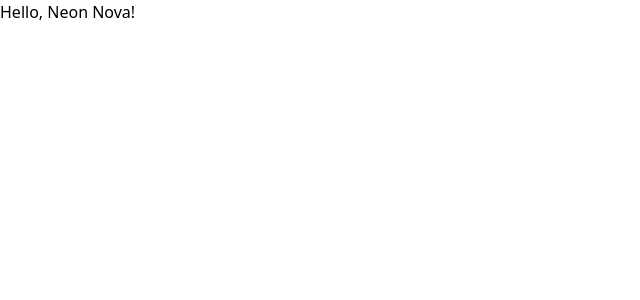
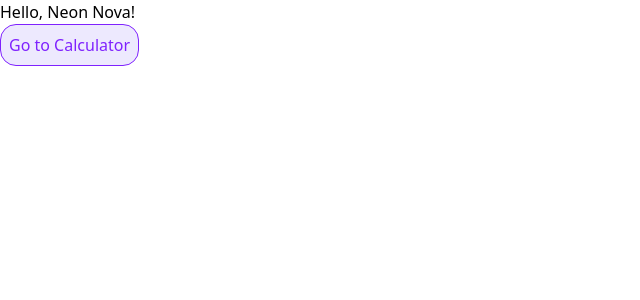
Before and after one commit to matipe1/neon-nova, a Next.js app in the folder apps/web/: page / in a window 1280 px wide. Shown: the top 300 px of the page, without its empty margins (0-640 px from the left). Built offline with nearby package versions, Linux system fonts and the light colour scheme.

Commit message:
Add a navigation link to the calculator

```diff
--- a/apps/web/src/app/(public)/page.tsx
+++ b/apps/web/src/app/(public)/page.tsx
@@ -1,3 +1,12 @@
+import Link from "next/link";
+
 export default function Page() {
-  return <h1>Hello, Neon Nova!</h1>;
+  return (
+    <>
+      <h1>Hello, Neon Nova!</h1>
+      <Link href="/calculadora">
+        <button className="text-violet-600 bg-violet-100 cursor-pointer border p-2 rounded-2xl">Go to Calculator</button>
+      </Link>
+    </>
+  );
 }
```
